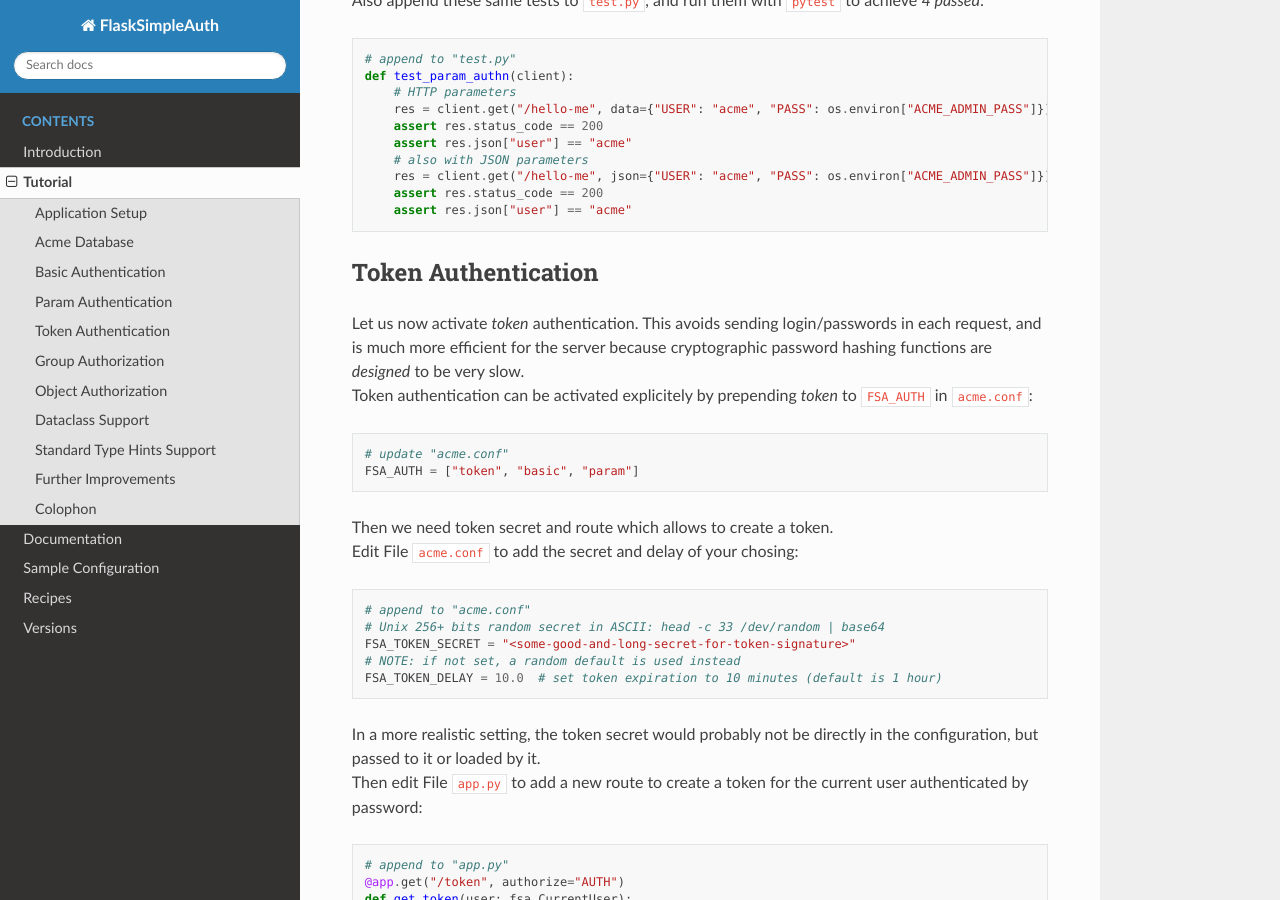
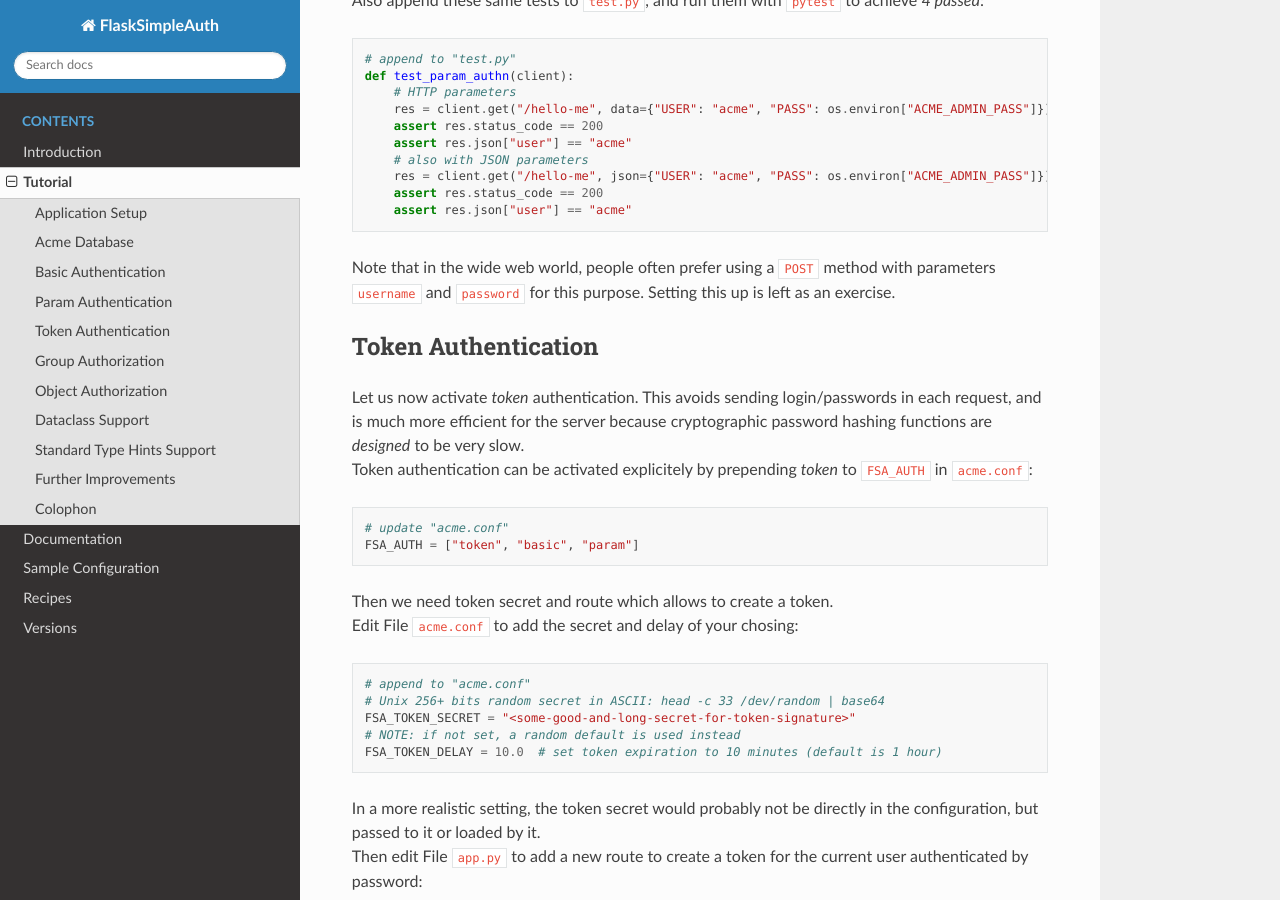
Before and after one commit to zx80/flask-simple-auth, a Sphinx documentation site: the page built from docs/TUTORIAL.md, in a window 1280 px wide and 900 px high, scrolled down 7272 px. Built offline with Sphinx 7.4.7 and the Read the Docs theme 2.0.0, drawn with Linux system fonts in a browser that asks for light colours; pages that are not in the unit, such as notebooks, are missing from menus.

Commit message:
add a note

````diff
--- a/docs/TUTORIAL.md
+++ b/docs/TUTORIAL.md
@@ -423,6 +423,10 @@ def test_param_authn(client):
     assert res.json["user"] == "acme"
 ```
 
+Note that in the wide web world, people often prefer using a `POST` method with
+parameters `username` and `password` for this purpose.
+Setting this up is left as an exercise.
+
 ## Token Authentication
 
 Let us now activate *token* authentication.
````
